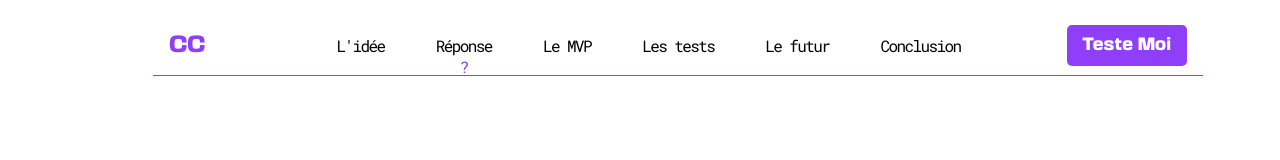
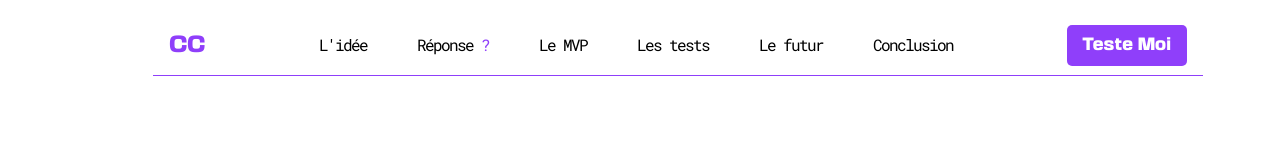
Before and after one commit to antozr/code, a website: page src/casestudy.html in a window 1280 px wide. Shown: the top 160 px of the page. Drawn offline with nearby package versions, Linux system fonts and the light colour scheme; files that its build step writes are made by us from their sources.

Commit message:
MODIFY nav

```diff
--- a/src/casestudy.html
+++ b/src/casestudy.html
@@ -54,7 +54,7 @@
       <button class="nav__btn">Le menu</button>
       <ul class="nav__list nav__list--case">
         <li class="nav__el"><a href="#idee" class="nav__lien  nav__lien--case">L'idée </a></li>
-        <li class="nav__el"><a href="#reponse" class="nav__lien  nav__lien--case">Réponse <span>?</span> </a></li>
+        <li class="nav__el"><a href="#reponse" class="nav__lien  nav__lien--case">Réponse&nbsp;<span>?</span> </a></li>
         <li class="nav__el"><a href="#mvp" class="nav__lien  nav__lien--case">Le&nbsp;MVP</a></li>
         <li class="nav__el"><a href="#test" class="nav__lien  nav__lien--case">Les&nbsp;tests</a></li>
         <li class="nav__el"><a href="#futur" class="nav__lien nav__lien--case">Le&nbsp;futur</a></li>
--- a/src/styles/components/nav.scss
+++ b/src/styles/components/nav.scss
@@ -68,7 +68,8 @@
         letter-spacing: -0.1em;
         transition: 0.3s;
         scroll-behavior: smooth;
-
+        padding: 6px 8px;
+        height: 28px;
         &>span {
             color: $mauve;
         }
@@ -105,6 +106,13 @@
             display: none;
         }
 
+        &__el{
+            margin: 0;
+            display: flex;
+            align-items: center;
+            height: 100%;
+        }
+
         &__list {
             padding: 0;
             background-color: transparent;
@@ -114,7 +122,7 @@
                 display: flex;
                 flex-wrap: nowrap;
                 &>li {
-                    padding: 0 ;
+                    padding: 12px 0 0 0 ;
                     width: auto;
                     &>a{
                         display: inline-block;
```
